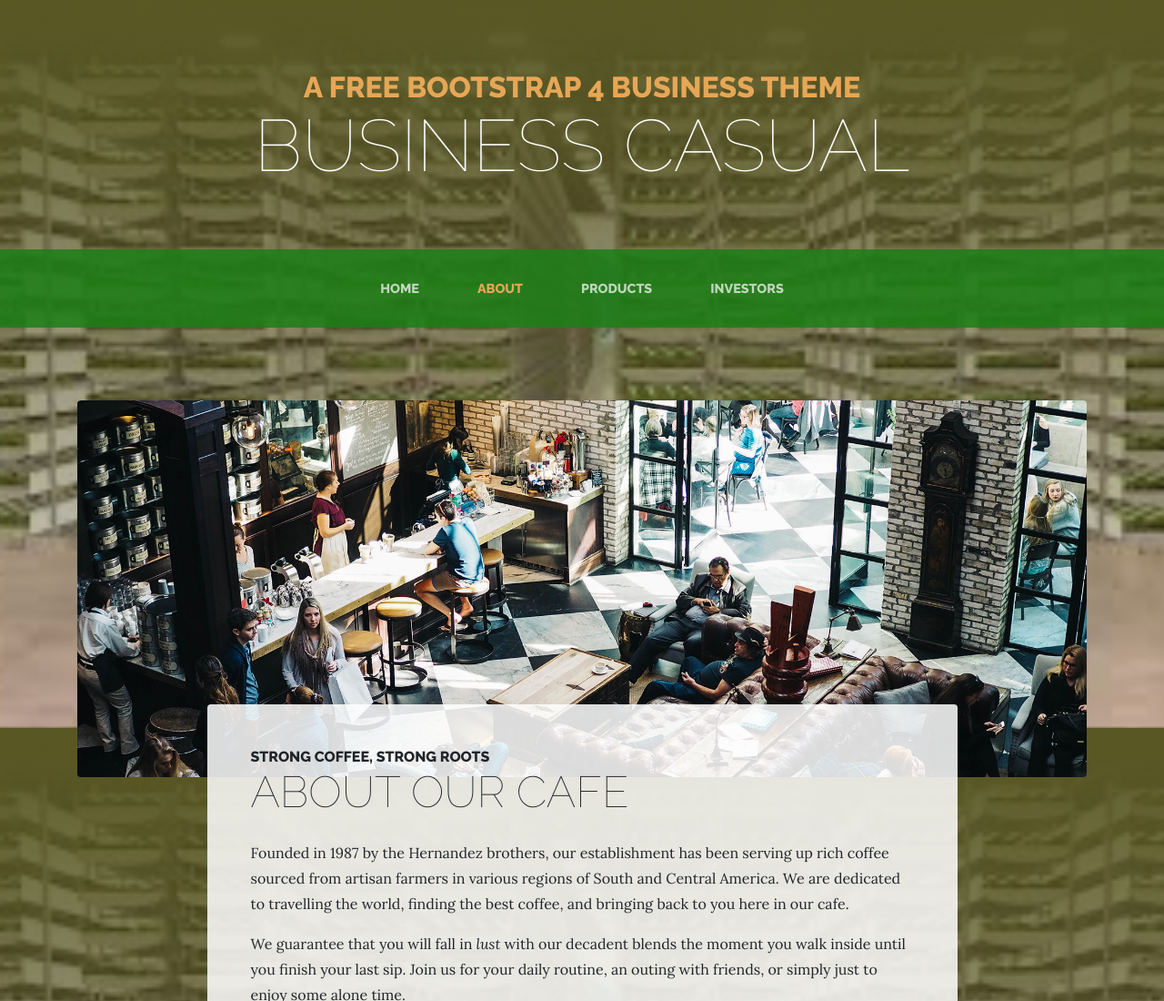
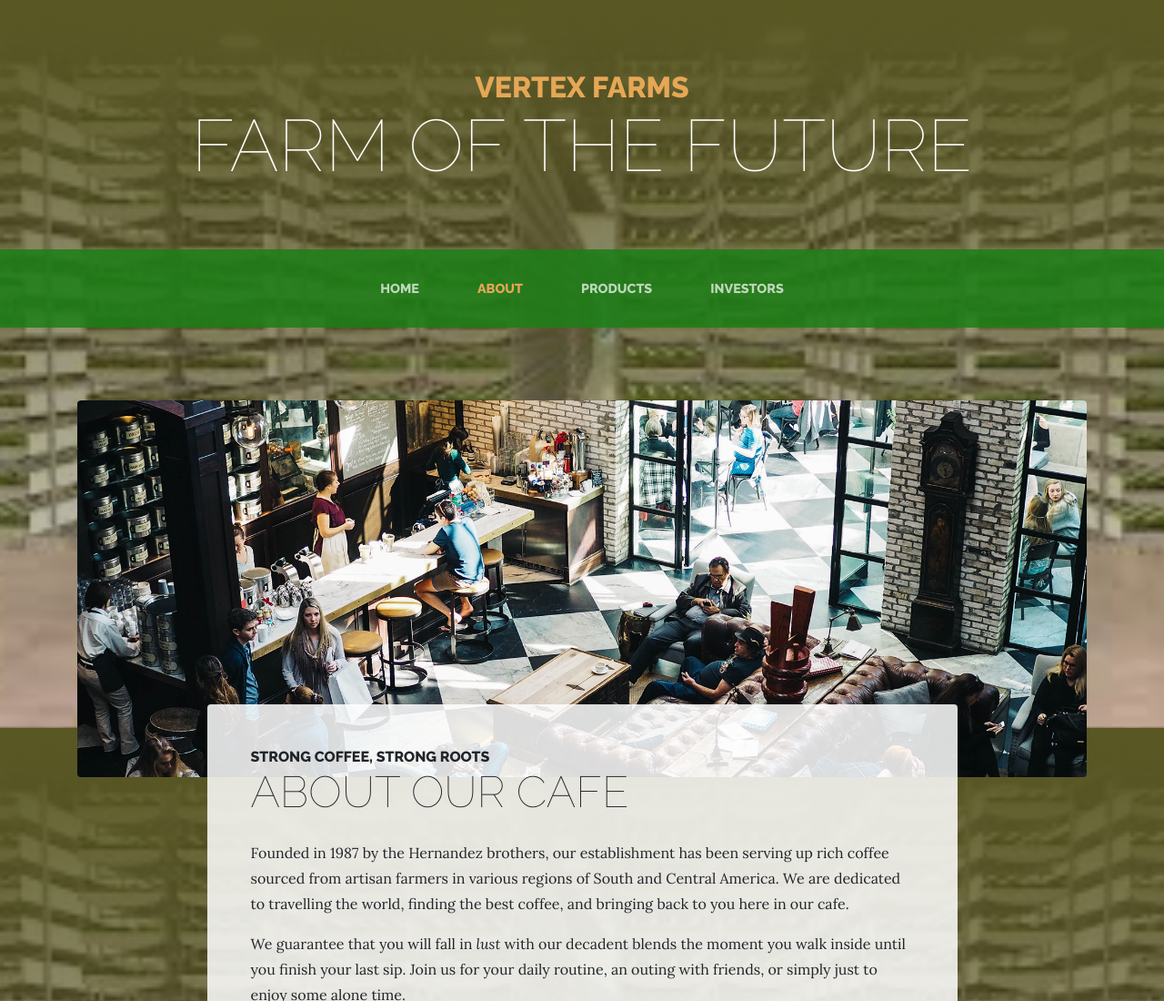
Before and after one commit to AkitJ/vertex, a website: page about.html in a window 1280 px wide. Shown: the top 1100 px of the page at 91% size. Drawn offline with Linux system fonts and the light colour scheme.

Commit message:
fix header on investor page

```diff
--- a/about.html
+++ b/about.html
@@ -25,8 +25,8 @@
   <body>
 
     <h1 class="site-heading text-center text-white d-none d-lg-block">
-      <span class="site-heading-upper text-primary mb-3">A Free Bootstrap 4 Business Theme</span>
-      <span class="site-heading-lower">Business Casual</span>
+      <span class="site-heading-upper text-primary mb-3">Vertex Farms</span>
+      <span class="site-heading-lower">Farm of the future</span>
     </h1>
 
     <!-- Navigation -->
```
Also changed, not shown: investors.html (+2 -2 lines).
